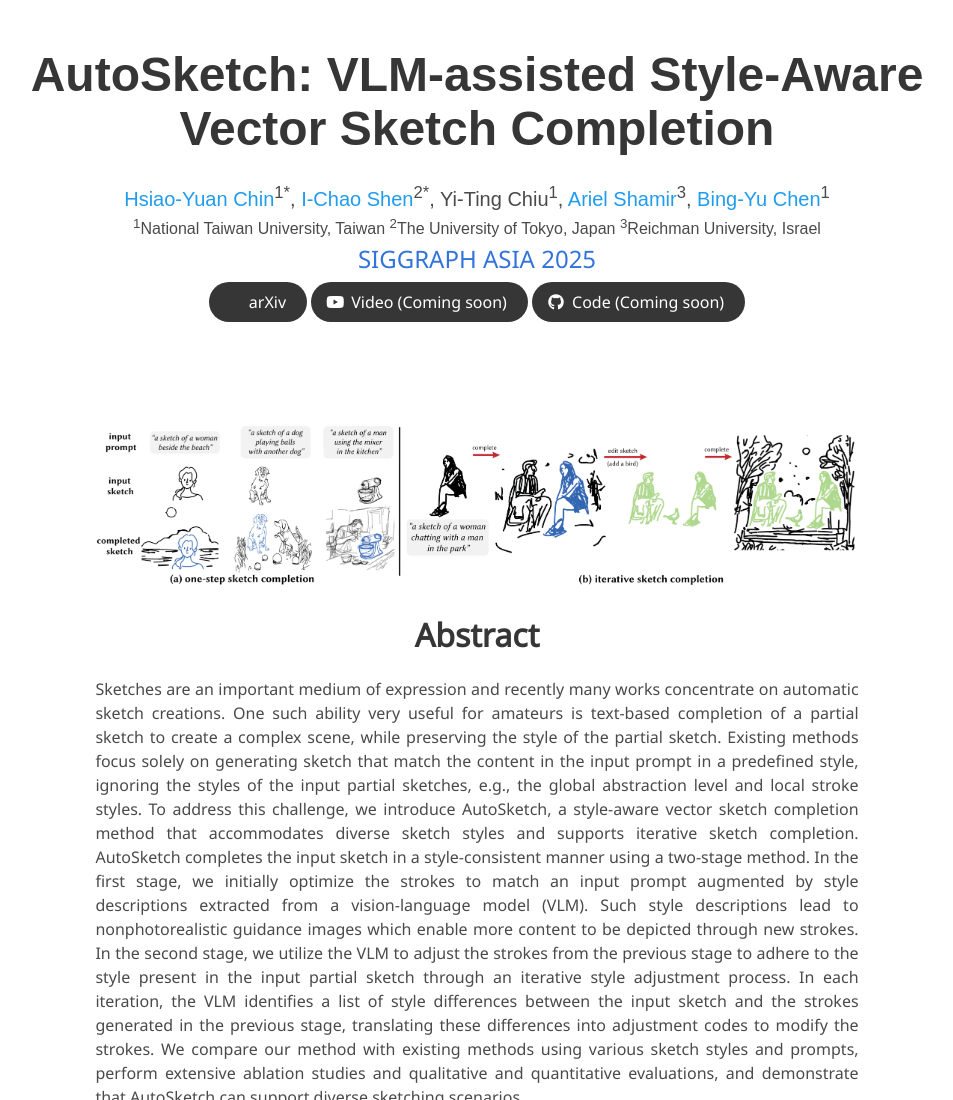
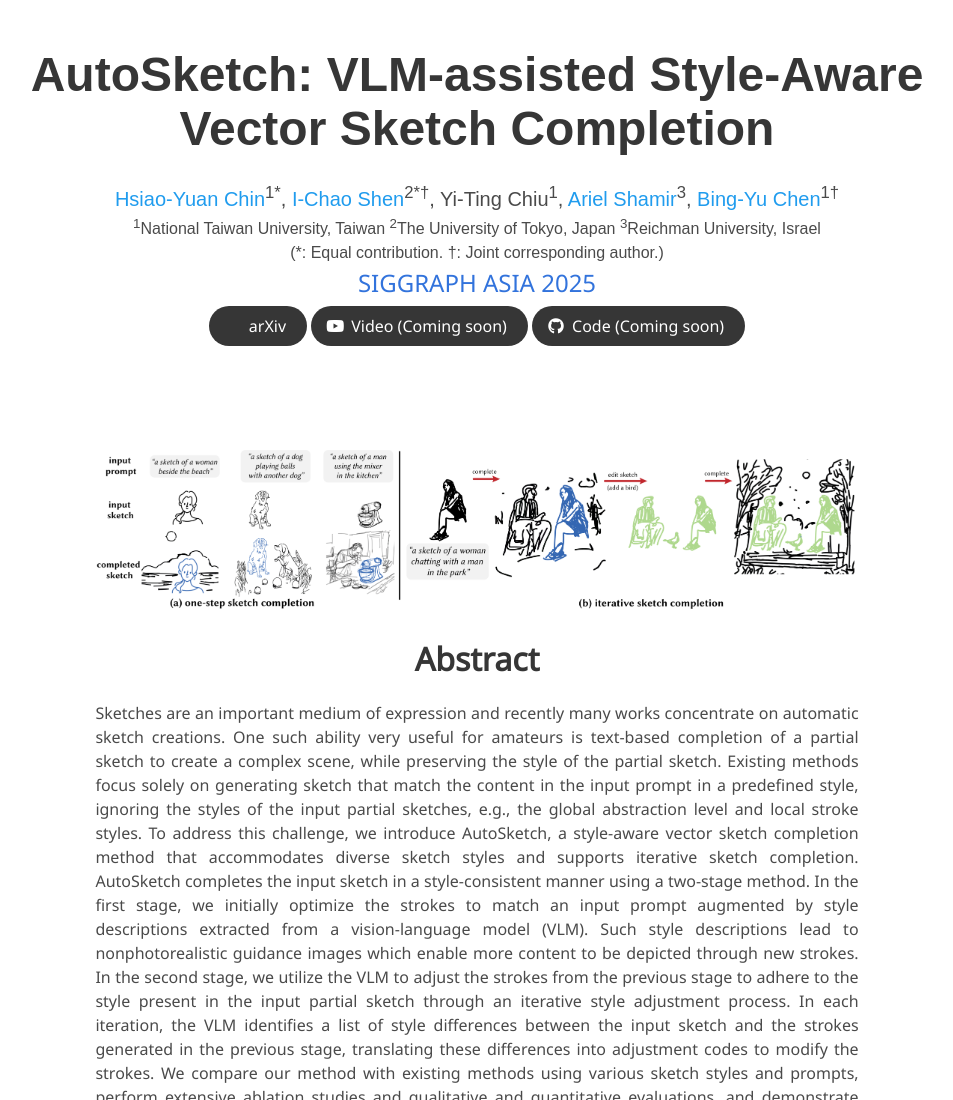
Before and after one commit to jdily/autosketch.github.io, a plain HTML site: page index.html in a window 1280 px wide. Shown: the top 1100 px of the page, without its empty margins (163-1116 px from the left). Drawn offline with nearby package versions, Linux system fonts and the light colour scheme; some icons are missing; a web font is replaced by a local one.

Commit message:
add joint corresponding.

```diff
--- a/index.html
+++ b/index.html
@@ -78,14 +78,15 @@
           <h1 class="title is-1 publication-title">AutoSketch: VLM-assisted Style-Aware Vector Sketch Completion</h1>
           <div class="is-size-5 publication-authors">
             <span class="author-block">
-              <a href="https://www.linkedin.com/in/jessiechin727/?originalSubdomain=tw">Hsiao-Yuan Chin</a><sup>1*</sup>, <a href="https://jdily.github.io/">I-Chao Shen</a><sup>2*</sup>, Yi-Ting Chiu<sup>1</sup>, <a href="https://faculty.runi.ac.il/arik/site/index.asp">Ariel Shamir</a><sup>3</sup>, <a href="https://graphics.cmlab.csie.ntu.edu.tw/~robin/">Bing-Yu Chen</a><sup>1</sup>
+              <a href="https://www.linkedin.com/in/jessiechin727/?originalSubdomain=tw">Hsiao-Yuan Chin</a><sup>1*</sup>, <a href="https://jdily.github.io/">I-Chao Shen</a><sup>2*&dagger;</sup>, Yi-Ting Chiu<sup>1</sup>, <a href="https://faculty.runi.ac.il/arik/site/index.asp">Ariel Shamir</a><sup>3</sup>, <a href="https://graphics.cmlab.csie.ntu.edu.tw/~robin/">Bing-Yu Chen</a><sup>1&dagger;</sup>
             </span>
           </div>
 
           <div class="is-size-6 publication-authors">
             <span class="author-block"><sup>1</sup>National Taiwan University, Taiwan </span>
             <span class="author-block"><sup>2</sup>The University of Tokyo, Japan</span>
-            <span class="author-block"><sup>3</sup>Reichman University, Israel</span>
+            <span class="author-block"><sup>3</sup>Reichman University, Israel</span> <br>
+            <span class="author-block">(*: Equal contribution. &dagger;: Joint corresponding author.)</span>
           </div>
           <div class="is-size-4">
             <a href="https://asia.siggraph.org/2025/">SIGGRAPH ASIA 2025</a>
```
